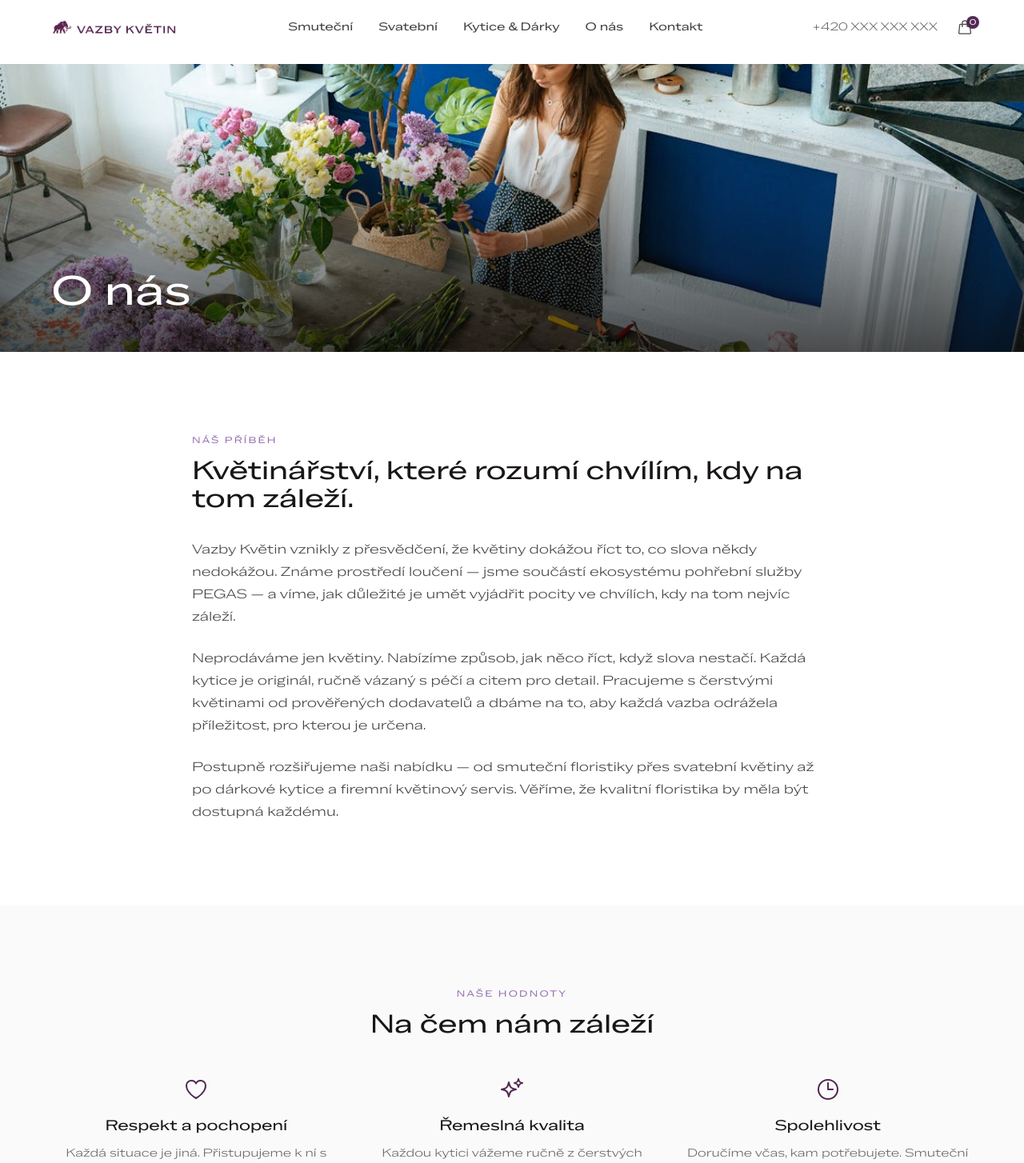
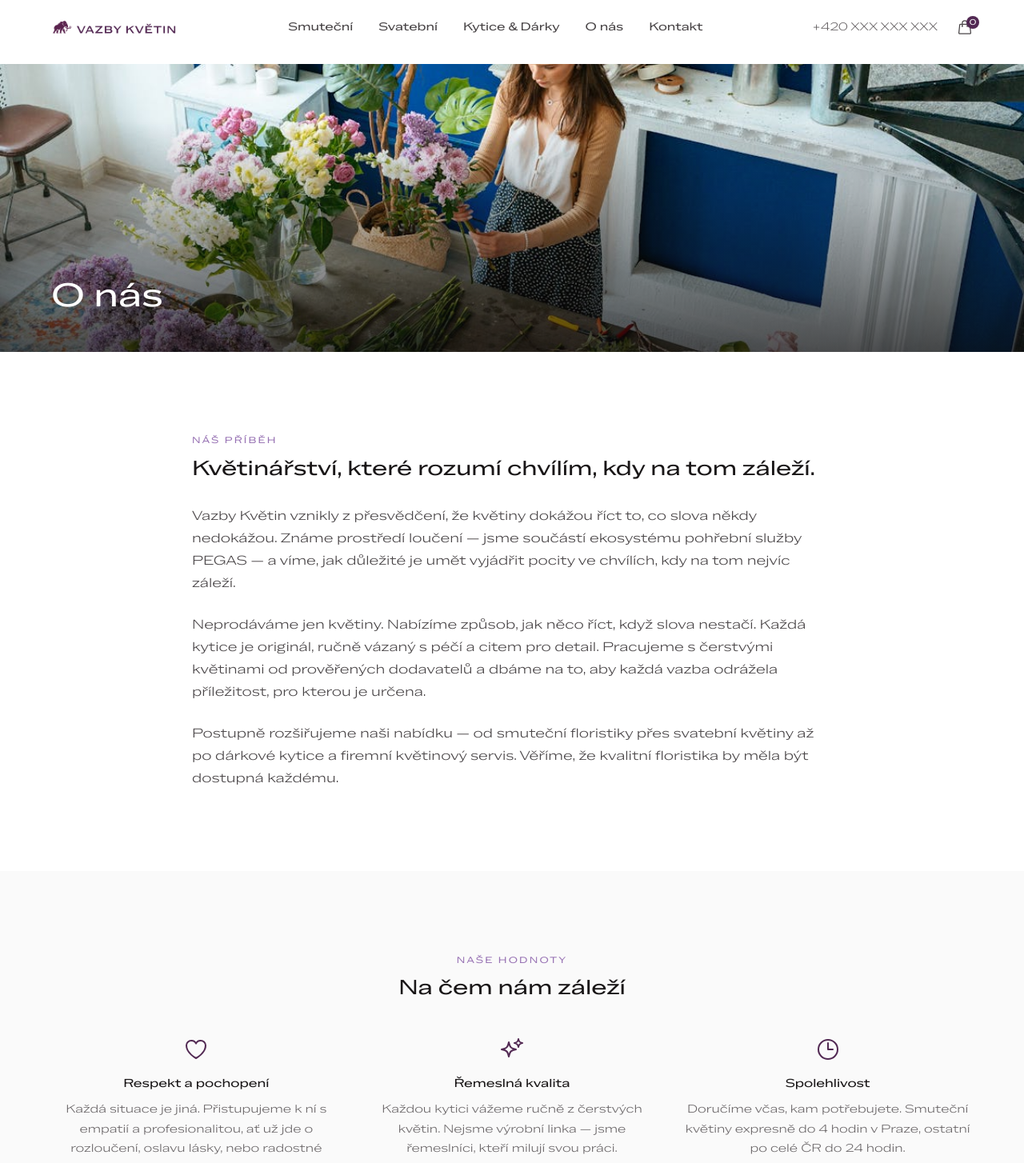
Before and after one commit to ondrejfolbr/vazbykvetin-web, a Next.js app: page /o-nas in a window 1280 px wide. Shown: the top 1454 px of the page at 80% size. Built offline with nearby package versions, Linux system fonts and the light colour scheme; a web font is replaced by a local one.

Commit message:
style: reduce all headline font sizes by 20%
Co-Authored-By: Claude Opus 4.6 <noreply@anthropic.com>

```diff
--- a/src/app/globals.css
+++ b/src/app/globals.css
@@ -93,12 +93,12 @@
   --color-info: #1565C0;
 
   /* Font Size — responsive with clamp (scaled down for LatinoGothic) */
-  --font-size-display-xl: clamp(2.5rem, 5vw, 4.5rem);
-  --font-size-display: clamp(2.25rem, 4vw, 3.5rem);
-  --font-size-h1: clamp(1.75rem, 3vw, 2.75rem);
-  --font-size-h2: clamp(1.5rem, 2.5vw, 2.25rem);
-  --font-size-h3: clamp(1.25rem, 2vw, 1.75rem);
-  --font-size-h4: 1.125rem;
+  --font-size-display-xl: clamp(2rem, 4vw, 3.6rem);
+  --font-size-display: clamp(1.8rem, 3.2vw, 2.8rem);
+  --font-size-h1: clamp(1.4rem, 2.4vw, 2.2rem);
+  --font-size-h2: clamp(1.2rem, 2vw, 1.8rem);
+  --font-size-h3: clamp(1rem, 1.6vw, 1.4rem);
+  --font-size-h4: 0.9rem;
   --font-size-body-lg: 1.0625rem;
   --font-size-body: 1rem;
   --font-size-body-sm: 0.875rem;
@@ -154,12 +154,12 @@
 }
 
 /* ===== Typography Utility Classes ===== */
-.text-display-xl { font-size: clamp(2.5rem, 5vw, 4.5rem); }
-.text-display { font-size: clamp(2.25rem, 4vw, 3.5rem); }
-.text-h1 { font-size: clamp(1.75rem, 3vw, 2.75rem); }
-.text-h2 { font-size: clamp(1.5rem, 2.5vw, 2.25rem); }
-.text-h3 { font-size: clamp(1.25rem, 2vw, 1.75rem); }
-.text-h4 { font-size: 1.125rem; }
+.text-display-xl { font-size: clamp(2rem, 4vw, 3.6rem); }
+.text-display { font-size: clamp(1.8rem, 3.2vw, 2.8rem); }
+.text-h1 { font-size: clamp(1.4rem, 2.4vw, 2.2rem); }
+.text-h2 { font-size: clamp(1.2rem, 2vw, 1.8rem); }
+.text-h3 { font-size: clamp(1rem, 1.6vw, 1.4rem); }
+.text-h4 { font-size: 0.9rem; }
 .text-body-lg { font-size: 1.0625rem; }
 .text-body { font-size: 1rem; }
 .text-body-sm { font-size: 0.875rem; }
```
